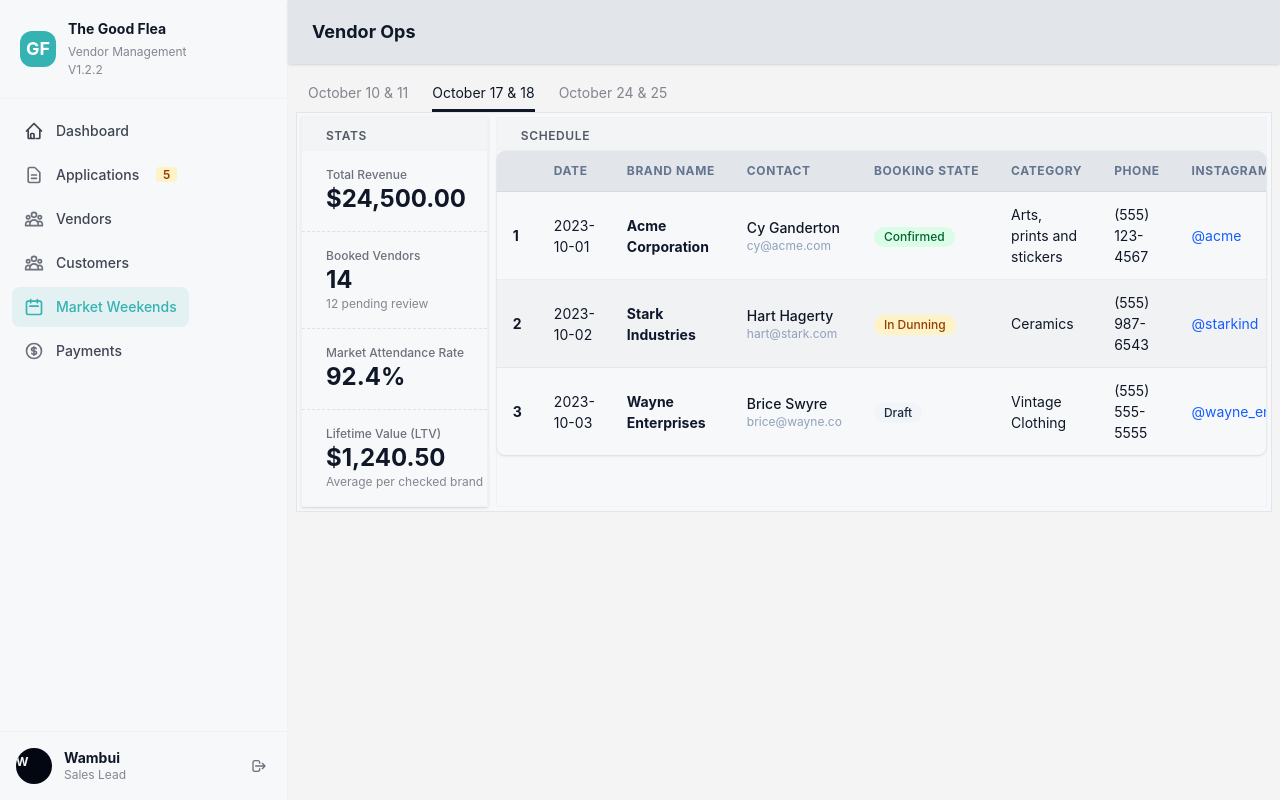
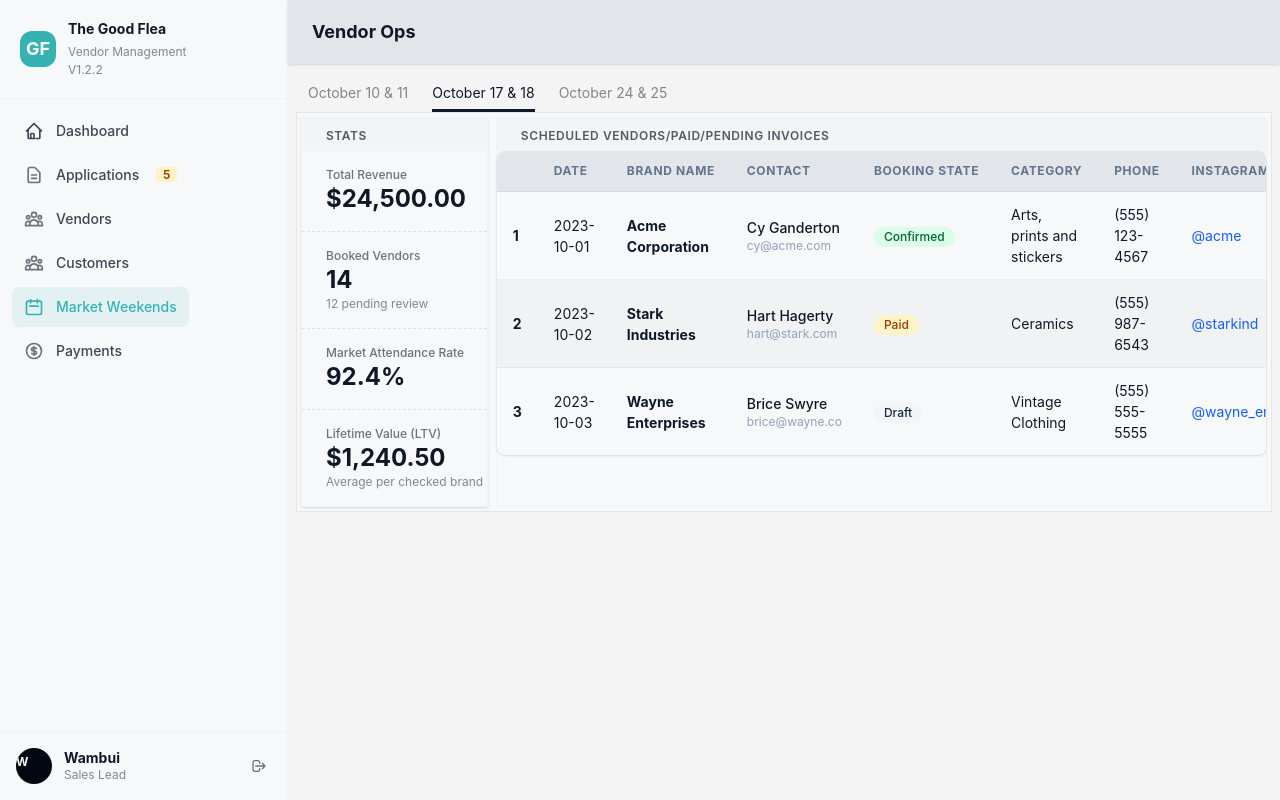
Before and after one commit to tomogolla/vendor-ops-frontend, a SvelteKit app: page /market-weekends in a window 1280 px wide. Built offline with nearby package versions, Linux system fonts and the light colour scheme.

Commit message:
removed duning, added spaces - for merge commit

```diff
--- a/src/routes/market-weekends/+page.svelte
+++ b/src/routes/market-weekends/+page.svelte
@@ -187,7 +187,7 @@
                                 <td>
                                     <span
                                         class="inline-flex items-center px-2.5 py-0.5 rounded-full text-xs font-medium bg-amber-100 text-amber-800"
-                                        >In Dunning</span
+                                        >Pending</span
                                     >
                                 </td>
                                 <td>Ceramics</td>
@@ -358,7 +358,7 @@
                 >
                     <span
                         class="font-semibold text-xs text-base-content/70 uppercase tracking-wider"
-                        >Schedule</span
+                        >Scheduled vendors/paid/pending invoices</span
                     >
                 </header>
                 <div
@@ -446,7 +446,7 @@
                                 <td>
                                     <span
                                         class="inline-flex items-center px-2.5 py-0.5 rounded-full text-xs font-medium bg-amber-100 text-amber-800"
-                                        >In Dunning</span
+                                        >Paid</span
                                     >
                                 </td>
                                 <td>Ceramics</td>
@@ -704,7 +704,7 @@
                                 <td>
                                     <span
                                         class="inline-flex items-center px-2.5 py-0.5 rounded-full text-xs font-medium bg-amber-100 text-amber-800"
-                                        >In Dunning</span
+                                        >Pending</span
                                     >
                                 </td>
                                 <td>Ceramics</td>
--- a/src/routes/payments/[id]/+page.svelte
+++ b/src/routes/payments/[id]/+page.svelte
@@ -84,7 +84,7 @@
          </div>
 
     <!-- Right Column (50% width on desktop) -->
-    <div class="card bg-base-100 border border-base-200 shadow-sm p-6">
+    <div class="card bg-base-100 border border-base-200 shadow-sm p-2">
         <div
                 class="card bg-base-100 w-full shadow-sm border border-base-200 overflow-hidden"
             >
@@ -94,6 +94,7 @@
                         <li><button type="button">Assign brand</button></li>
                         <li><button type="button">Send payment receipt to customer</button></li>
                         <li><button type="button">Send payment reminder</button></li>
+                        <li><button type="button">Mark paid</button></li>
                     </ul>
                 </div>
             </div>
```
